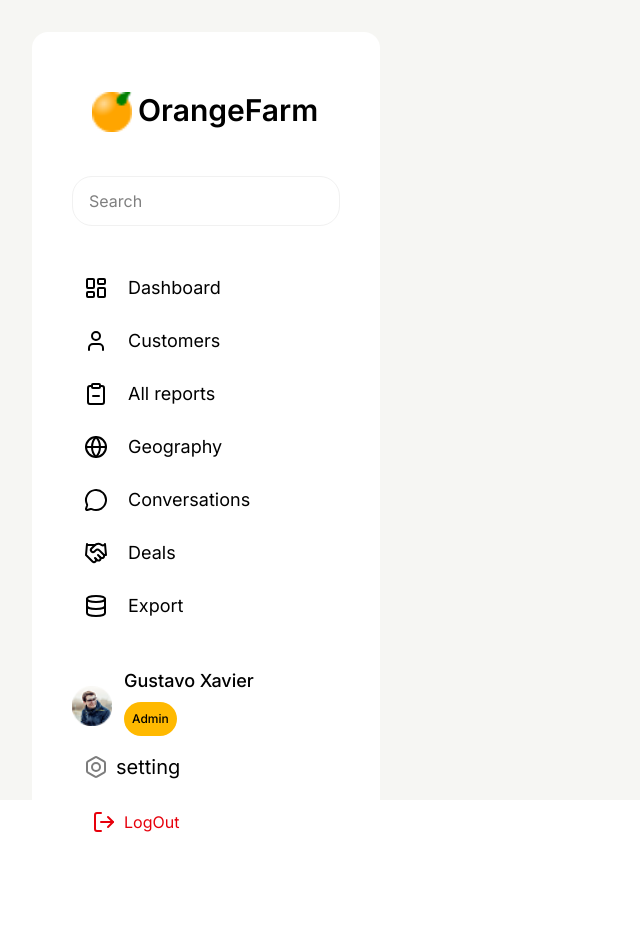
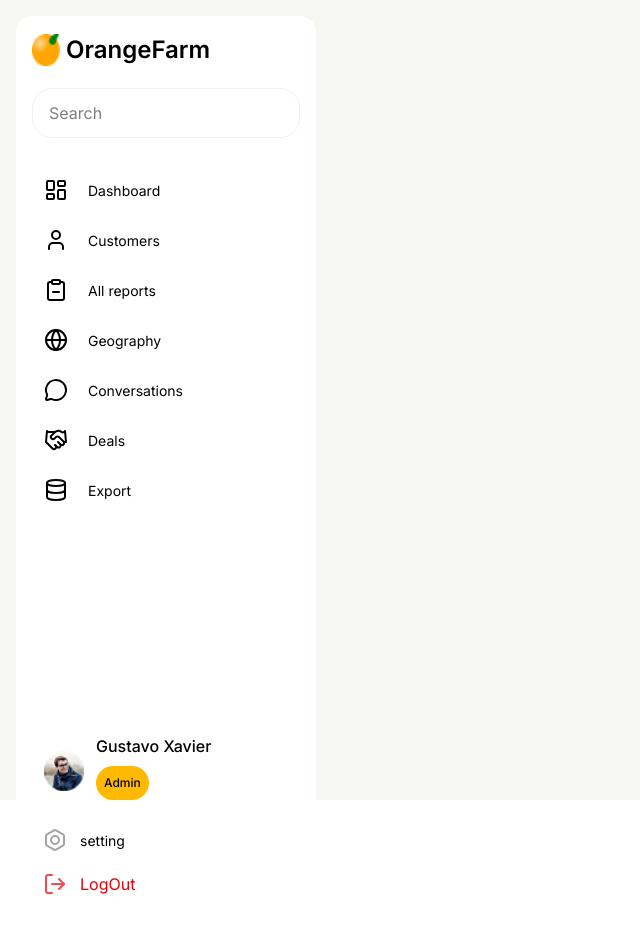
Before and after one commit to corebyte56/React-Dashboard, a React (Vite) app: page / in a window 1280 px wide. Shown: the top 932 px of the page, without its empty margins (0-640 px from the left). Before the commit the page ends 894 px from the top, so only its background shows below. Built offline with nearby package versions, Linux system fonts and the light colour scheme.

Commit message:
Completed dashboard sidebar with motion effects and interactions

```diff
--- a/public/SidebarCatagory.json
+++ /dev/null
@@ -1,45 +0,0 @@
-[
-  {
-    "id" : 1,
-    "title": "Dashboard",
-    "icon": "layout-dashboard",
-    "path": "/dashboard"
-  },
-  {
-    "id" : 2,
-    "title": "Customers",
-    "icon": "users",
-    "path": "/customers",
-    "children": []
-  },
-  {
-    "id" : 3,
-    "title": "All reports",
-    "icon": "clipboard-list",
-    "path": "/reports"
-  },
-  {
-    "id" : 4,
-    "title": "Geography",
-    "icon": "globe",
-    "path": "/geography"
-  },
-  {
-    "id" : 5,
-    "title": "Conversations",
-    "icon": "message-circle",
-    "path": "/conversations"
-  },
-  {
-    "id" : 6,
-    "title": "Deals",
-    "icon": "badge-dollar-sign",
-    "path": "/deals"
-  },
-  {
-    "id" : 7,
-    "title": "Export",
-    "icon": "download",
-    "path": "/export"
-  }
-]
--- a/src/App.jsx
+++ b/src/App.jsx
@@ -2,7 +2,7 @@ import React from 'react'
 import SideBar from './component/sidebar/Sidebar'
 const App = () => {
   return (
-    <div className='bg-[#F6F6F3] p-8 h-screen'>
+    <div className='bg-[#F6F6F3] p-4 h-screen'>
       <SideBar />
 
     </div>
--- a/src/component/sidebar/Logout.jsx
+++ b/src/component/sidebar/Logout.jsx
@@ -1,14 +1,29 @@
-import { LogOut } from 'lucide-react'
-import React from 'react'
+import { LogOut } from "lucide-react";
+import React, { useState } from "react";
+import { motion } from "framer-motion";
 
 const Logout = () => {
+  const [hover, setHover] = useState(false);
+
   return (
-    <div className='p-5'>
-      <button className='text-red-600 flex gap-2 items-center'>
-       <LogOut/> LogOut
-      </button>
-    </div>
-  )
-}
+    <motion.a
+      className="px-4 py-2 flex gap-2 items-center text-red-600 rounded cursor-pointer"
+      onMouseEnter={() => setHover(true)}
+      onMouseLeave={() => setHover(false)}
+      whileHover={{ scale: 1.03, backgroundColor: "#ffe5e5" }}
+      transition={{ type: "spring", stiffness: 300, damping: 20 }}
+    >
+      <motion.div
+        initial={{ opacity: 0, x: -10 }}
+        animate={{ opacity: hover ? 1 : 0.7, x: hover ? 0 : -5 }}
+        transition={{ duration: 0.2 }}
+      >
+        <LogOut />
+      </motion.div>
 
-export default Logout
+      LogOut
+    </motion.a>
+  );
+};
+
+export default Logout;
--- a/src/component/sidebar/Sidebar.jsx
+++ b/src/component/sidebar/Sidebar.jsx
@@ -7,7 +7,7 @@ import SidebarFooter from './SidebarFooter'
 
 const Sidebar = () => {
   return (
-    <div className='bg-white rounded-2xl p-10 space-y-6 min-w-fit w-fit'>
+    <div className='bg-white rounded-2xl px-4 py-3 space-y-4 min-w-fit w-fit'>
       <SidebarLogo />
       <Sidebarinput />
       <SidebarCatagory />
--- a/src/component/sidebar/SidebarCatagory.jsx
+++ b/src/component/sidebar/SidebarCatagory.jsx
@@ -26,7 +26,7 @@ const SidebarCatagory = () => {
   const [hoveredIndex, setHoveredIndex] = useState(null);
 
   return (
-    <div className="flex flex-col gap-2.5 text-[18px] py-4">
+    <div className="flex flex-col gap-2.5 text-[14px] py-4">
       {links.map((link, index) => (
         <motion.a
           key={index}
--- a/src/component/sidebar/SidebarFooter.jsx
+++ b/src/component/sidebar/SidebarFooter.jsx
@@ -4,7 +4,7 @@ import SidebarSetting from './SidebarSetting'
 import Logout from './Logout'
 const SidebarFooter = () => {
   return (
-    <div>
+    <div className='mt-50 mb-5 space-y-1'>
       <SidebarUser />
       <SidebarSetting />
       <Logout />
--- a/src/component/sidebar/SidebarLogo.jsx
+++ b/src/component/sidebar/SidebarLogo.jsx
@@ -2,9 +2,9 @@ import React from "react";
 import Logo from '../../assets/Logomark.png'
 const SidebarLogo = () => {
   return (
-    <div className="flex gap-1.5 p-5">
-      <img className="w-10" src={Logo} alt="Logo" />
-      <h1 className="font-semibold text-3xl">OrangeFarm</h1>
+    <div className="flex gap-1.5 py-1.5">
+      <img className="w-7" src={Logo} alt="Logo" />
+      <h1 className="font-semibold text-2xl">OrangeFarm</h1>
     </div>
   )
 };
--- a/src/component/sidebar/SidebarSetting.jsx
+++ b/src/component/sidebar/SidebarSetting.jsx
@@ -1,12 +1,31 @@
-import { Bolt } from 'lucide-react'
-import React from 'react'
+import { Bolt } from "lucide-react";
+import React, { useState } from "react";
+import { motion } from "framer-motion";
 
 const SidebarSetting = () => {
+  const [hover, setHover] = useState(false);
+
   return (
-    <div className='text-[20px] '>
-      <a className='px-3 py-2 flex gap-2 items-center' href="/"><Bolt className="text-[#7D7D7D]"/> setting</a>
-    </div>
-  )
-}
+    <motion.a
+      href="/"
+      className="px-4 py-2 flex gap-2 items-center rounded text-[14px]"
+      onMouseEnter={() => setHover(true)}
+      onMouseLeave={() => setHover(false)}
+      whileHover={{ scale: 1.03, backgroundColor: "#f0f0f0" }}
+      transition={{ type: "spring", stiffness: 300, damping: 20 }}
+    >
+      <motion.div
+        initial={{ opacity: 0, x: -10 }}
+        animate={{ opacity: hover ? 1 : 0.7, x: hover ? 0 : -5 }}
+        transition={{ duration: 0.2 }}
+        className="text-[#7D7D7D]"
+      >
+        <Bolt />
+      </motion.div>
 
-export default SidebarSetting
+      setting
+    </motion.a>
+  );
+};
+
+export default SidebarSetting;
--- a/src/component/sidebar/SidebarUser.jsx
+++ b/src/component/sidebar/SidebarUser.jsx
@@ -3,10 +3,10 @@ import Admin from '../../assets/admin.png'
 
 const SidebarUser = () => {
   return (
-    <div className='flex gap-3 items-center'>
+    <div className='px-3 py-2 flex gap-3 items-center'>
       <img className='w-10' src={Admin} alt="Admin" />
       <div>
-        <h3 className='font-medium text-[18px]'>Gustavo Xavier</h3>
+        <h3 className='font-medium text-[16px]'>Gustavo Xavier</h3>
         <div className='p-2 w-fit rounded-3xl font-medium text-[12px] bg-amber-400 my-2'>Admin</div>
       </div>
     </div>
```
